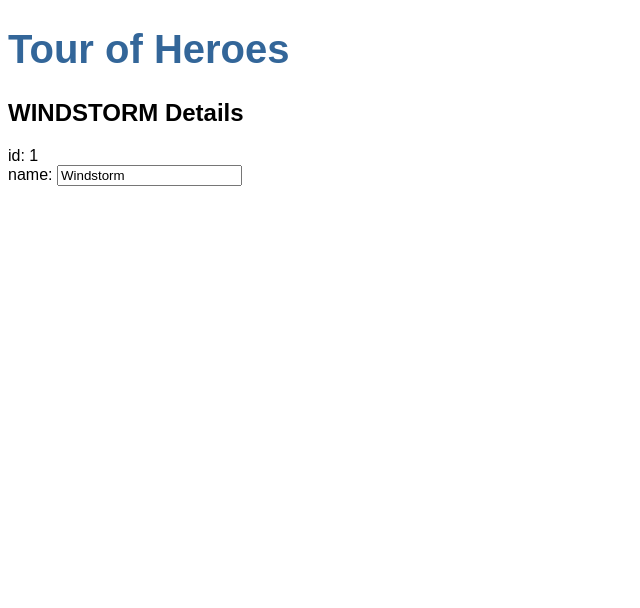
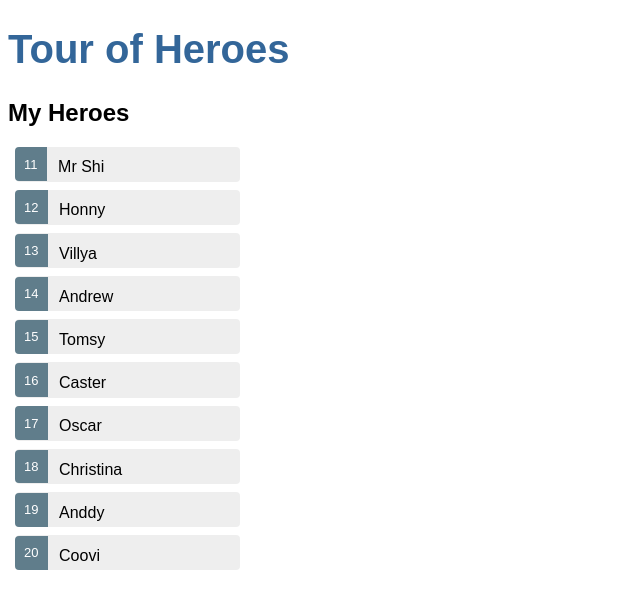
Before and after one commit to stonefishy/angular2-tour, an Angular app: page / in a window 1280 px wide. Shown: the top 608 px of the page, without its empty margins (0-640 px from the left). Built offline with nearby package versions, Linux system fonts and the light colour scheme.

Commit message:
using *ngFor to display the heroes.

```diff
--- a/src/app/heroes/heroes.component.css
+++ b/src/app/heroes/heroes.component.css
@@ -0,0 +1,48 @@
+/* HeroesComponent's private CSS styles */
+.selected {
+  background-color: #CFD8DC !important;
+  color: white;
+}
+.heroes {
+  margin: 0 0 2em 0;
+  list-style-type: none;
+  padding: 0;
+  width: 15em;
+}
+.heroes li {
+  cursor: pointer;
+  position: relative;
+  left: 0;
+  background-color: #EEE;
+  margin: .5em;
+  padding: .3em 0;
+  height: 1.6em;
+  border-radius: 4px;
+}
+.heroes li.selected:hover {
+  background-color: #BBD8DC !important;
+  color: white;
+}
+.heroes li:hover {
+  color: #607D8B;
+  background-color: #DDD;
+  left: .1em;
+}
+.heroes .text {
+  position: relative;
+  top: -3px;
+}
+.heroes .badge {
+  display: inline-block;
+  font-size: small;
+  color: white;
+  padding: 0.8em 0.7em 0 0.7em;
+  background-color: #607D8B;
+  line-height: 1em;
+  position: relative;
+  left: -1px;
+  top: -4px;
+  height: 1.8em;
+  margin-right: .8em;
+  border-radius: 4px 0 0 4px;
+}
--- a/src/app/heroes/heroes.component.html
+++ b/src/app/heroes/heroes.component.html
@@ -1,7 +1,17 @@
-<h2>{{hero.name | uppercase}} Details</h2>
-<div><span>id: </span>{{hero.id}}</div>
-<div>
-  <label for="">name:
-    <input type="text" [(ngModel)]='hero.name' placeholder="name">
-  </label>
+<h2>My Heroes</h2>
+<ul class="heroes">
+  <li *ngFor="let hero of heroes" (click)="onSelectHero(hero)"
+    [class.selected]="selectedHero === hero">
+    <span class="badge">{{hero.id}}</span>{{hero.name}}
+  </li>
+</ul>
+
+<div *ngIf="selectedHero">
+  <h2>{{selectedHero.name | uppercase}} Details</h2>
+  <div><span>id: </span>{{selectedHero.id}}</div>
+  <div>
+    <label for="">name:
+      <input type="text" [(ngModel)]='selectedHero.name' placeholder="name">
+    </label>
+  </div>
 </div>
--- a/src/app/heroes/heroes.component.ts
+++ b/src/app/heroes/heroes.component.ts
@@ -1,5 +1,6 @@
 import {Component, OnInit} from '@angular/core';
 import {Hero} from '../hero';
+import {HEROES} from '../mock-heroes';
 
 @Component({
   selector: 'app-heroes',
@@ -7,15 +8,18 @@
   styleUrls: ['./heroes.component.css']
 })
 export class HeroesComponent implements OnInit {
-  hero: Hero = {
-    id: 1,
-    name: 'Windstorm'
-  };
+  heroes: Hero[];
+  selectedHero: Hero;
 
   constructor() {
 
   }
+
+  onSelectHero = (hero) => {
+    this.selectedHero = hero;
+  }
+
   ngOnInit() {
-
+    this.heroes = HEROES;
   }
 }
--- /dev/null
+++ b/src/app/mock-heroes.ts
@@ -0,0 +1,14 @@
+import {Hero} from './hero';
+
+export const HEROES: Hero[] = [
+  { id: 11, name: 'Mr Shi' },
+  { id: 12, name: 'Honny' },
+  { id: 13, name: 'Villya' },
+  { id: 14, name: 'Andrew' },
+  { id: 15, name: 'Tomsy' },
+  { id: 16, name: 'Caster' },
+  { id: 17, name: 'Oscar' },
+  { id: 18, name: 'Christina' },
+  { id: 19, name: 'Anddy' },
+  { id: 20, name: 'Coovi' }
+];
```
Also changed, not shown: 1 other file (tests, documents, lock files or other folders).
